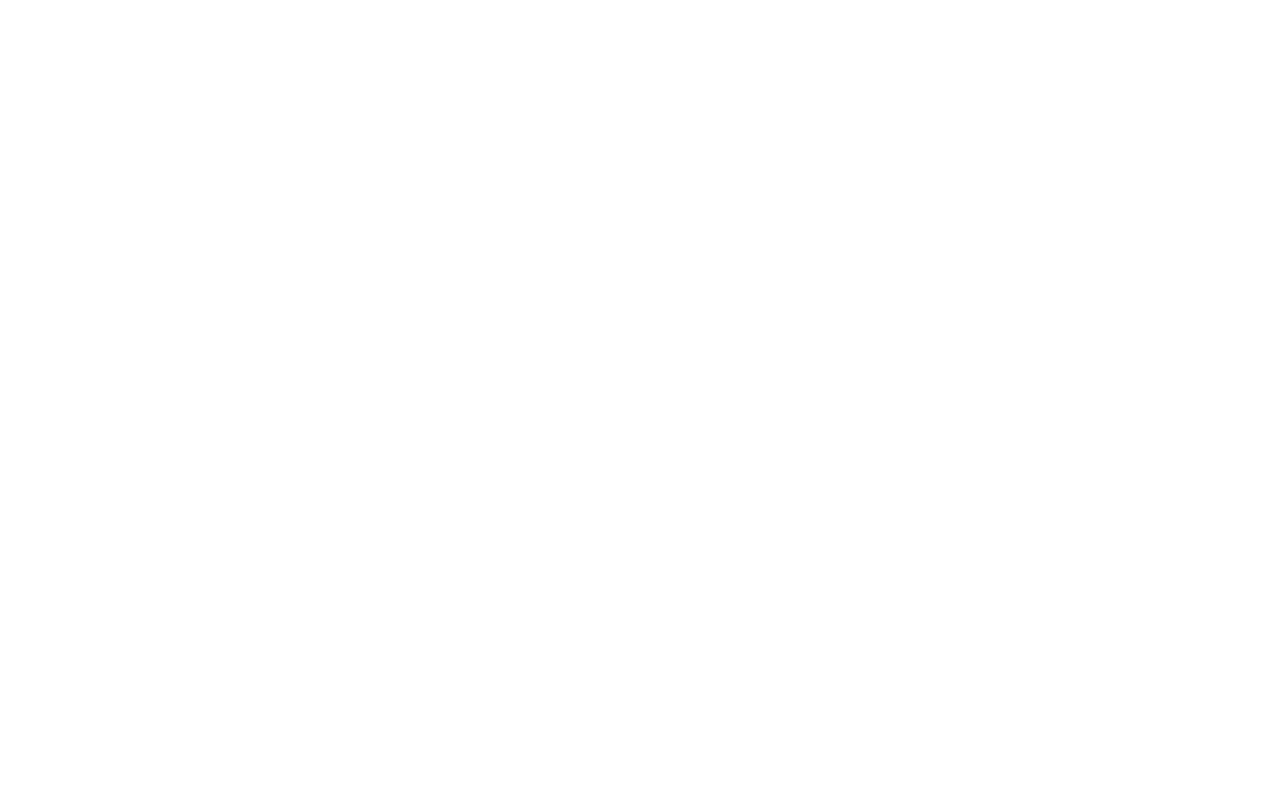
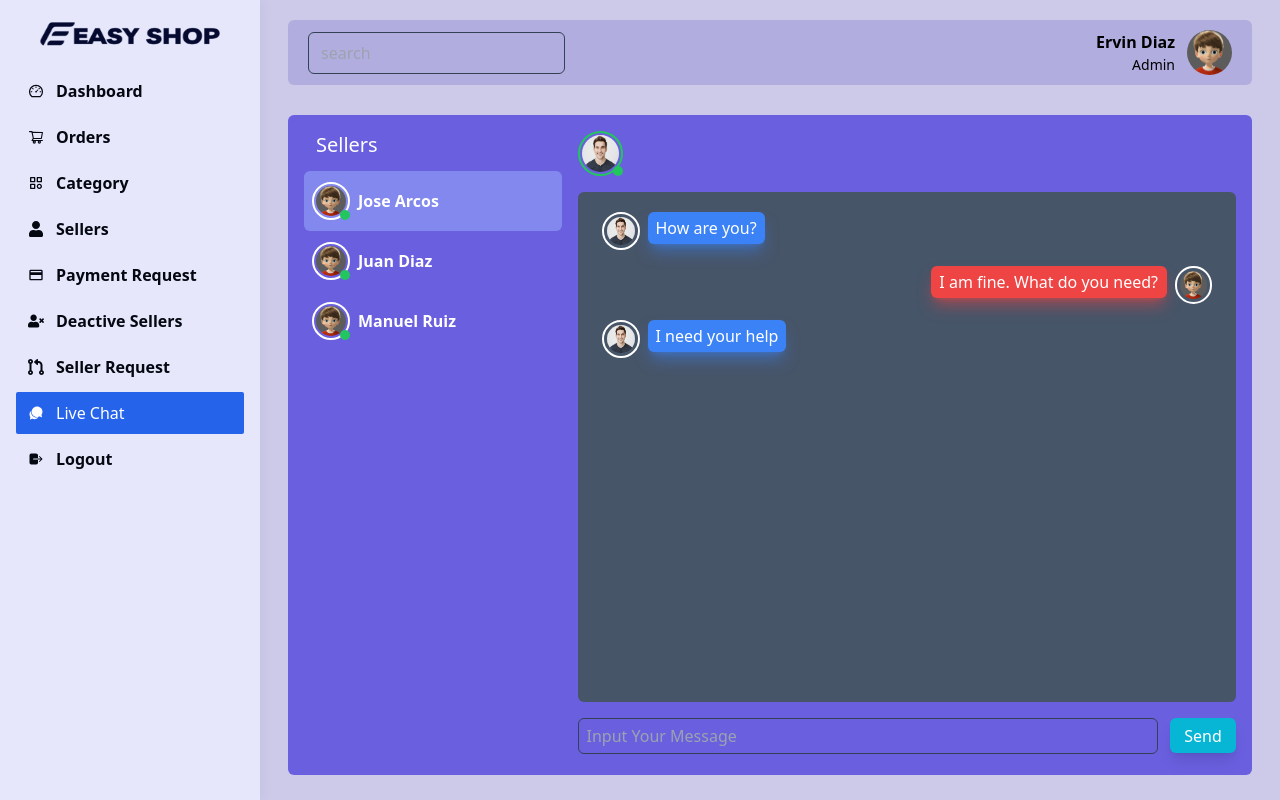
Before and after one commit to Geinery1212/MERN_Ecommerce_Multivendor_Admin-Seller, a React (Create React App) app: page /admin/dashboard/chat-seller in a window 1280 px wide. Before the commit this address had no page. Built offline with nearby package versions, Linux system fonts and the light colour scheme.

Commit message:
Chat Seller design finished

```diff
--- a/src/router/routes/adminRoutes.js
+++ b/src/router/routes/adminRoutes.js
@@ -13,6 +13,7 @@
 const DeactiveSellers = lazy(() => import("../../views/admin/DeactiveSellers"));
 const SellerRequest = lazy(() => import("../../views/admin/SellerRequest"));
 const SellerDetails = lazy(() => import("../../views/admin/SellerDetails"));
+const ChatSeller = lazy(() => import("../../views/admin/ChatSeller"));
 
 export const adminRoutes = [
     {
@@ -62,5 +63,11 @@
         element: <SellerDetails />,
         //roles the will be able to access the home
         role: 'admin'
+    },
+    {
+        path: '/admin/dashboard/chat-seller',
+        element: <ChatSeller />,
+        //roles the will be able to access the home
+        role: 'admin'
     }
 ]
--- /dev/null
+++ b/src/views/admin/ChatSeller.jsx
@@ -0,0 +1,116 @@
+import React, { useState } from 'react'
+import { IoClose } from "react-icons/io5";
+import adminImage from '../../images/admin.jpg';
+import demoImage from '../../images/demo.jpg';
+import { FaList } from 'react-icons/fa';
+const ChatSeller = () => {
+    const [show, setShow] = useState(false);
+    const sellerId = 65;
+    return (
+        <div className='px-2 lg:px-7 py-5'>
+            <div className='w-full bg-[#6a5fdf] px-4 py-4 rounded-md h-[calc(100vh-140px)]'>
+                <div className='flex w-full h-full relative'>
+                    <div className={`w-[280px] h-full absolute z-10 ${show ? '-left-[16px]' : '-left-[320px]'} md:left-0 md:relative transition-all`}>
+                        <div className='w-full h-[calc(100vh-177px)] bg-[#9e97e9] md:bg-transparent overflow-y-auto'>
+                            <div className='flex text-xl justify-between items-center p-4 md:p-0 md:px-3 md:pb-3 text-white'>
+                                <h2>Sellers</h2>
+                                <span className='block cursor-pointer md:hidden' onClick={() => setShow(!show)}><IoClose /></span>
+                            </div>
+                            <div className='h-[60px] flex justify-start gap-2 items-center text-white px-2 py-2 rounded-md cursor-pointer bg-[#8288ed]'>
+                                <div className='relative'>
+                                    <img src={adminImage} alt="" className='w-[38px] h-[38px] max-w-[38px] border-white border-2 p-[2px] rounded-full' />
+                                    <div className='w-[10px] h-[10px] bg-green-500 rounded-full absolute right-0 bottom-0'></div>
+                                </div>
+                                <div className='flex justify-center items-start flex-col w-full'>
+                                    <div className='flex justify-between items-center w-full'>
+                                        <h2 className='text-base font-semibold'>Jose Arcos</h2>
+                                    </div>
+                                </div>
+                            </div>
+                            <div className='h-[60px] flex justify-start gap-2 items-center text-white px-2 py-2 rounded-sm cursor-pointer'>
+                                <div className='relative'>
+                                    <img src={adminImage} alt="" className='w-[38px] h-[38px] max-w-[38px] border-white border-2 p-[2px] rounded-full' />
+                                    <div className='w-[10px] h-[10px] bg-green-500 rounded-full absolute right-0 bottom-0'></div>
+                                </div>
+                                <div className='flex justify-center items-start flex-col w-full'>
+                                    <div className='flex justify-between items-center w-full'>
+                                        <h2 className='text-base font-semibold'>Juan Diaz</h2>
+                                    </div>
+                                </div>
+                            </div>
+                            <div className='h-[60px] flex justify-start gap-2 items-center text-white px-2 py-2 rounded-sm cursor-pointer'>
+                                <div className='relative'>
+                                    <img src={adminImage} alt="" className='w-[38px] h-[38px] max-w-[38px] border-white border-2 p-[2px] rounded-full' />
+                                    <div className='w-[10px] h-[10px] bg-green-500 rounded-full absolute right-0 bottom-0'></div>
+                                </div>
+                                <div className='flex justify-center items-start flex-col w-full'>
+                                    <div className='flex justify-between items-center w-full'>
+                                        <h2 className='text-base font-semibold'>Manuel Ruiz</h2>
+                                    </div>
+                                </div>
+                            </div>
+                        </div>
+                    </div>
+                    <div className='w-full md:w-[calc(100%-200px)] md:pl-4'>
+                        <div className='flex justify-between items-center'>
+                            {
+                                sellerId && <div className='flex justify-start items-center gap-3'>
+                                    <div className='relative'>
+                                        <img src={demoImage} alt="" className='w-[45px] h-[45px] border-green-500 border-2 max-w-[45px] p-[2px] rounded-full' />
+                                        <div className='w-[10px] h-[10px] bg-green-500 rounded-full absolute right-0 bottom-0'></div>
+                                    </div>
+                                </div>
+                            }
+                            <div className='w-[35px] flex md:hidden h-[35px] rounded-md bg-blue-500
+                            shadow-lg hover:shadow-blue-500/50 justify-center cursor-pointer items-center text-white' onClick={() => setShow(!show)}>
+                                <span><FaList /></span>
+                            </div>
+                        </div>
+                        <div className='py-4'>
+                            <div className='bg-[#475569] h-[calc(100vh-290px)] rounded-md p-3 overflow-y-auto'>
+                                <div className='w-full flex justify-start items-center'>
+                                    <div className='flex justify-start items-start gap-2 md:px-3 py-2 max-w-full lg:max-w-[85%]'>
+                                        <img src={demoImage} alt="" className='w-[38px] h-[38px] border-2 border-white rounded-full max-w-[38px] p-[3px]' />
+                                        <div className='flex justify-center items-start flex-col w-full bg-blue-500 shadow-lg shadow-blue-500/50 text-white
+                                        py-1 px-2 rounded-md'>
+                                            How are you?
+                                        </div>
+                                    </div>
+                                </div>
+                                <div className='w-full flex justify-end items-center'>
+                                    <div className='flex justify-start items-start gap-2 md:px-3 py-2 max-w-full lg:max-w-[85%]'>
+                                        <div className='flex justify-center items-start flex-col w-full bg-red-500 shadow-lg shadow-red-500/50 text-white
+                                        py-1 px-2 rounded-md'>
+                                            I am fine. What do you need?
+                                        </div>
+                                        <img src={adminImage} alt="" className='w-[38px] h-[38px] border-2 border-white rounded-full max-w-[38px] p-[3px]' />
+
+                                    </div>
+                                </div>
+                                <div className='w-full flex justify-start items-center'>
+                                    <div className='flex justify-start items-start gap-2 md:px-3 py-2 max-w-full lg:max-w-[85%]'>
+                                        <img src={demoImage} alt="" className='w-[38px] h-[38px] border-2 border-white rounded-full max-w-[38px] p-[3px]' />
+                                        <div className='flex justify-center items-start flex-col w-full bg-blue-500 shadow-lg shadow-blue-500/50 text-white
+                                        py-1 px-2 rounded-md'>
+                                            I need your help
+                                        </div>
+                                    </div>
+                                </div>
+                            </div>
+                        </div>
+                        <form className='flex gap-3'>
+                            <input type="text" className='w-full flex justify-between px-2 border border-slate-700 items-center py-[5px] focus:border-blue-500
+                            rounded-md outline-none bg-transparent text-[#d0d2d6]' placeholder='Input Your Message' />
+                            <button className='shadow-lg bg-[#06b6d4] hover:shadow-cyan-500/50 text-semibold w-[75px] h-[35px]
+                            rounded-md text-white flex justify-center items-center'>Send</button>
+                        </form>
+                    </div>
+                </div>
+
+            </div>
+
+        </div>
+    )
+}
+
+export default ChatSeller
```
